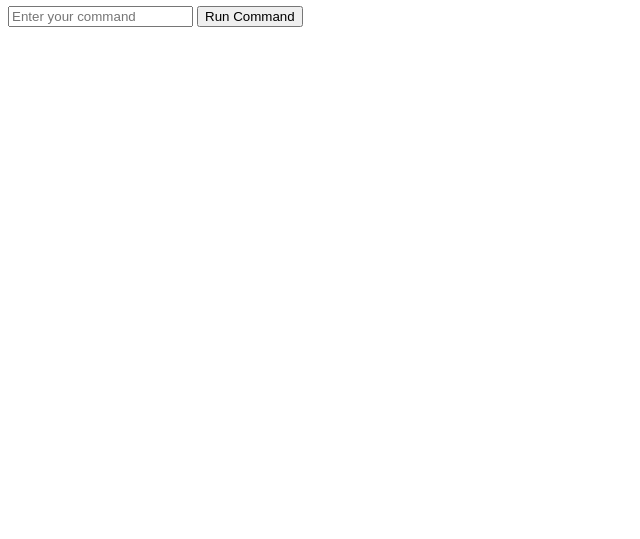
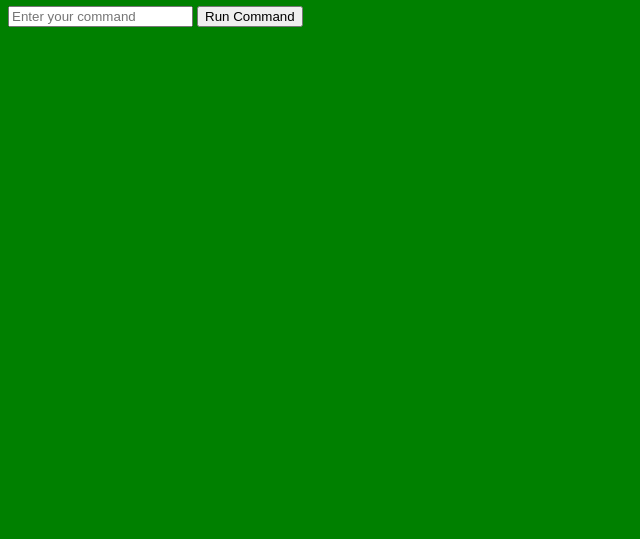
Before and after one commit to JonathanHaish/test, a website: page public/index.html in a window 1280 px wide. Shown: the part 261-800 px from the top of the page, without its empty margins (0-640 px from the left). Drawn offline with Linux system fonts and the light colour scheme.

Commit message:
new version

```diff
--- a/public/index.html
+++ b/public/index.html
@@ -7,7 +7,7 @@ s
     <title>Upload and Command App!</title>
 </head>
 
-<body style="background-color:white">
+<body style="background-color:green">
     <img src="./upload/a.py">
     <h1>Hello</h1>
     <h1>Upload Image!1!</h1>
```
